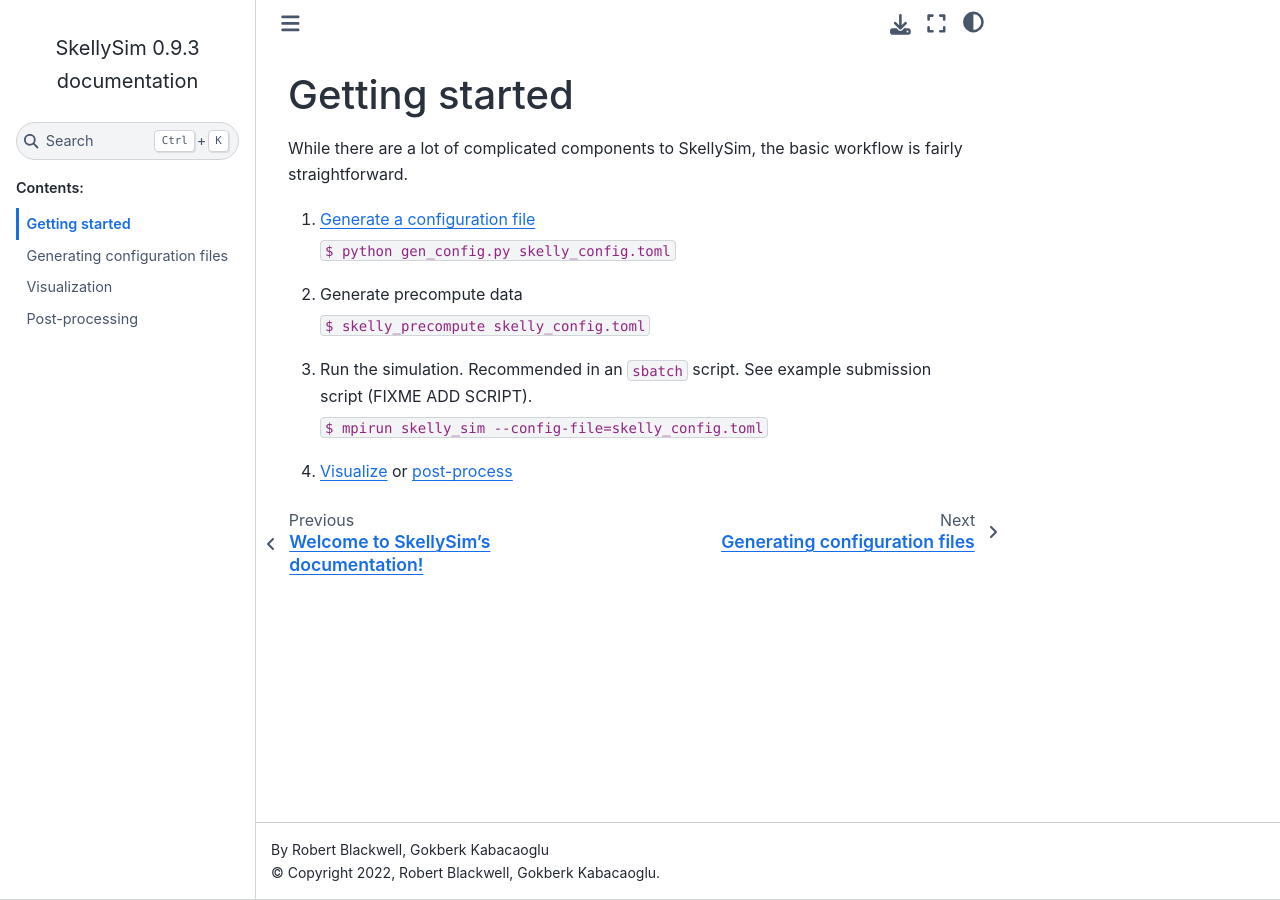
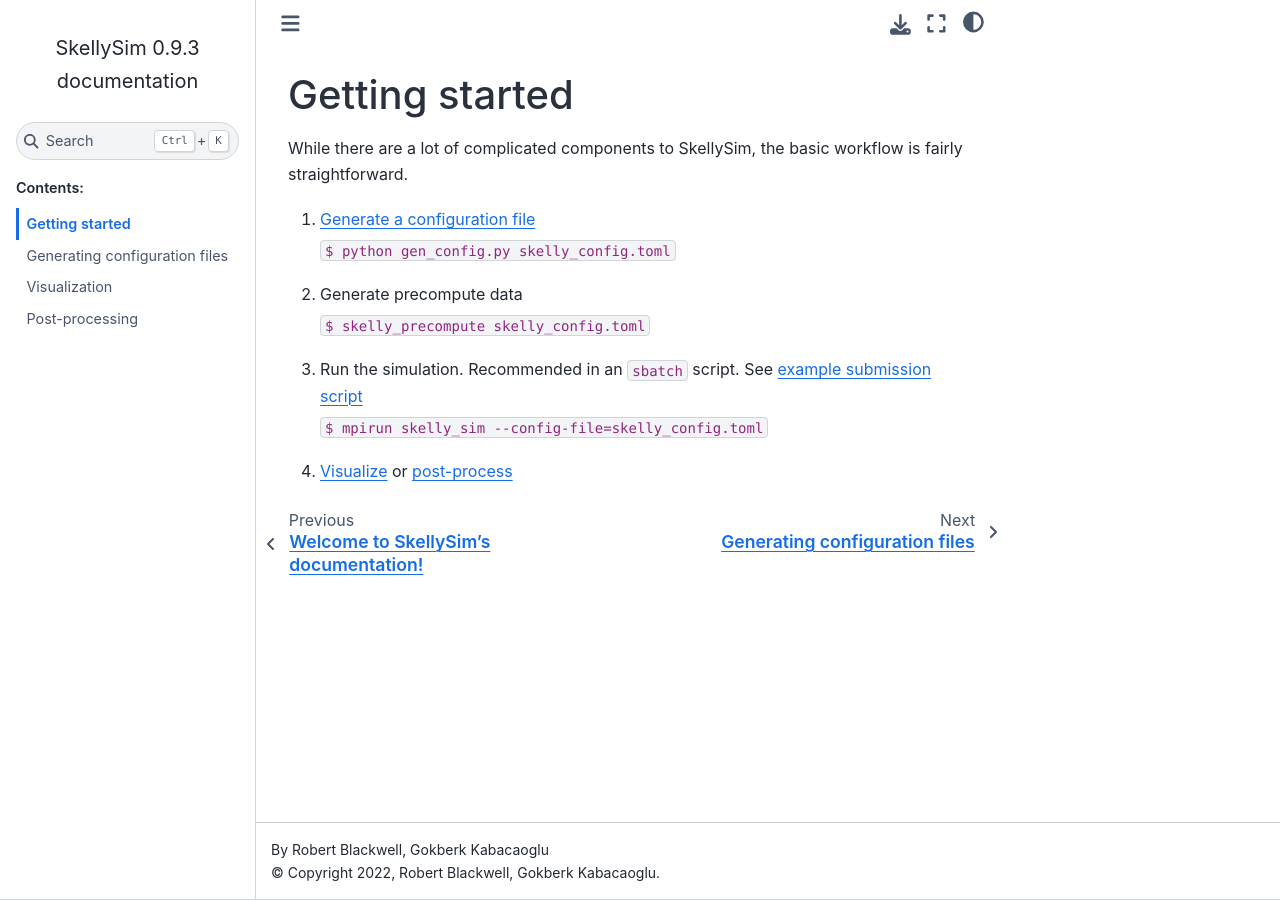
Before and after one commit to flatironinstitute/SkellySim, a Sphinx documentation site: the page built from docs/source/getting_started.rst, in a window 1280 px wide. Built offline with Sphinx 7.4.7 and the Sphinx Book theme 1.1.4, drawn with Linux system fonts in a browser that asks for light colours.

Commit message:
userdoc: add link to example submission script

```diff
--- a/docs/source/getting_started.rst
+++ b/docs/source/getting_started.rst
@@ -12,7 +12,8 @@ straightforward.
 2. Generate precompute data
 
    :code:`$ skelly_precompute skelly_config.toml`
-3. Run the simulation. Recommended in an :code:`sbatch` script. See example submission script (FIXME ADD SCRIPT).
+3. Run the simulation. Recommended in an :code:`sbatch` script. See `example submission script
+   <https://github.com/flatironinstitute/SkellySim/tree/main/examples/skelly_sim_slurm_sbatch.sh>`_
 
    :code:`$ mpirun skelly_sim --config-file=skelly_config.toml`
 4. :ref:`Visualize<visualization>` or :ref:`post-process<post-processing>`
```
